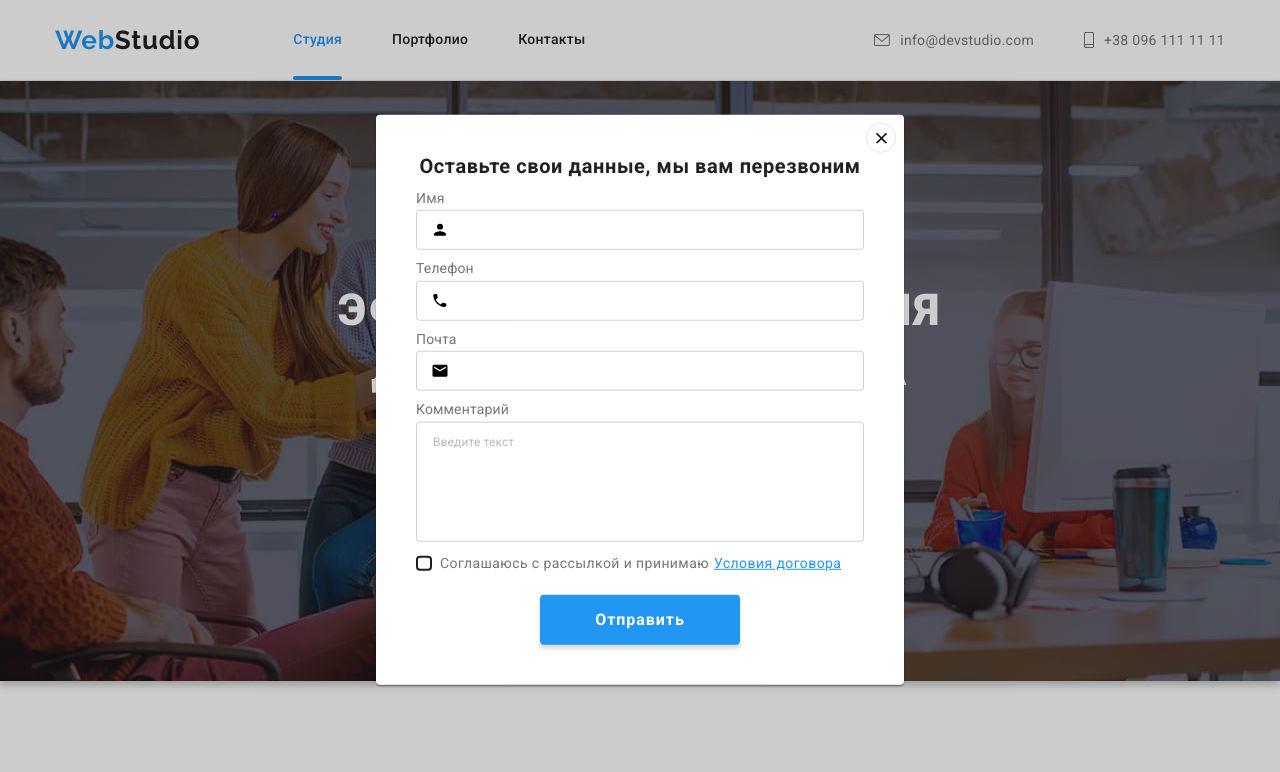
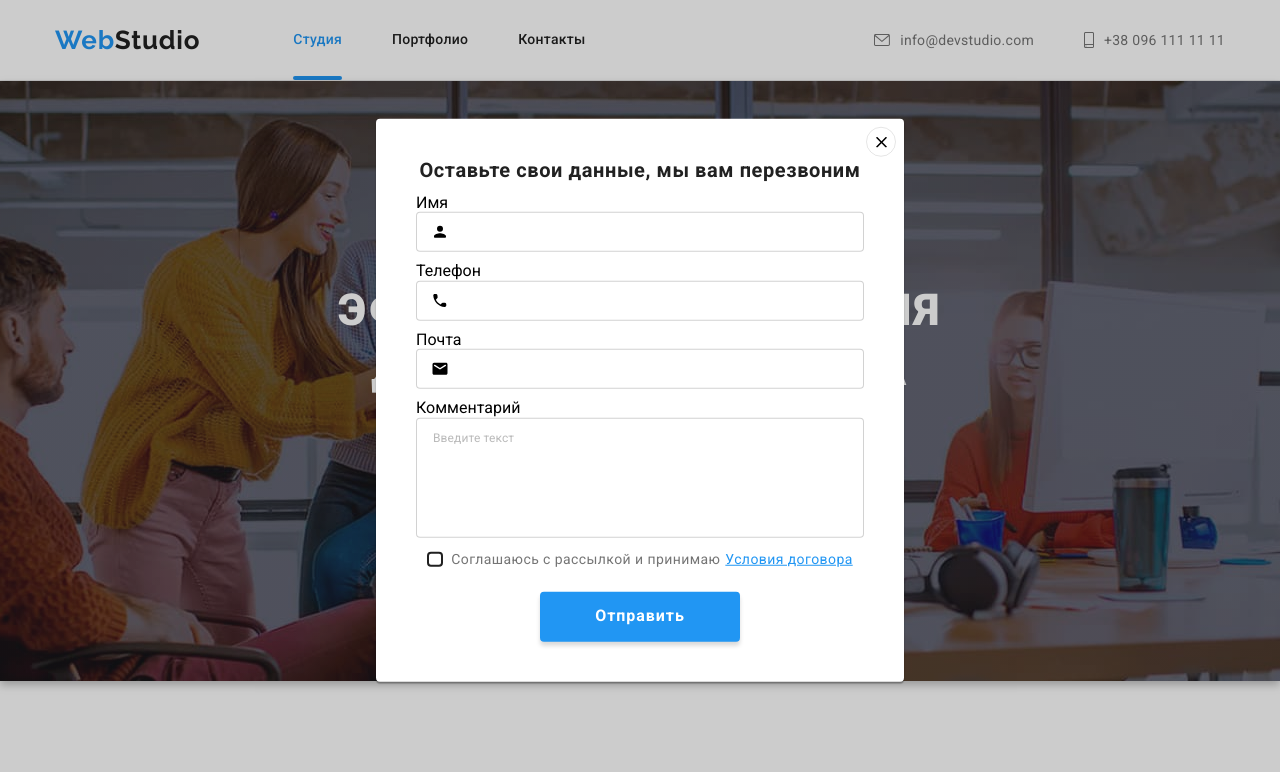
Before and after one commit to Mariia1088/goit-markup-hw-06, a plain HTML site: page index.html in a window 1280 px wide. Both pictures are taken after a click on the button "Заказать услугу". Shown: the top 772 px of the page. Drawn offline with nearby package versions, Linux system fonts and the light colour scheme.

Commit message:
add margin-top

```diff
--- a/css/styles.css
+++ b/css/styles.css
@@ -761,15 +761,6 @@ svg.icon-envelope {
   margin-bottom: var(--typical-margin);
 }
 
-.modal-label {
-  font-weight: 400;
-  font-size: 14px;
-  line-height: 1.17;
-  letter-spacing: 0.01em;
-  color: var(--text-color);
-  margin-bottom: 4px;
-}
-
 .modal-input {
   height: 40px;
   padding-left: 42px;
@@ -790,8 +781,7 @@ svg.icon-envelope {
   height: 120px;
   border: 1px solid rgba(33, 33, 33, 0.2);
   border-radius: 4px;
-  padding-top: 12px;
-  padding-left: 16px;
+  padding: 12px 16px;
   transition-property: border-color;
   transition-duration: 250ms;
   transition-timing-function: cubic-bezier(0.4, 0, 0.2, 1);
@@ -909,14 +899,14 @@ svg.icon-envelope {
 }
 
 .checkbox-label {
-  font-weight: 400;
+  margin-top: var(--typical-margin);
   font-size: 14px;
   line-height: 1.71;
   letter-spacing: 0.03em;
   color: var(--text-color);
   display: flex;
   align-items: center;
-  align-items: center;
+  justify-content: center;
 }
 
 .checkbox-icon {
--- a/index.html
+++ b/index.html
@@ -666,7 +666,7 @@
               placeholder="Введите текст"
             ></textarea>
           </div>
-                <label class="modal-label checkbox-label">
+                <label class="checkbox-label">
               <input
                 type="checkbox"
                 name="contract"
```
